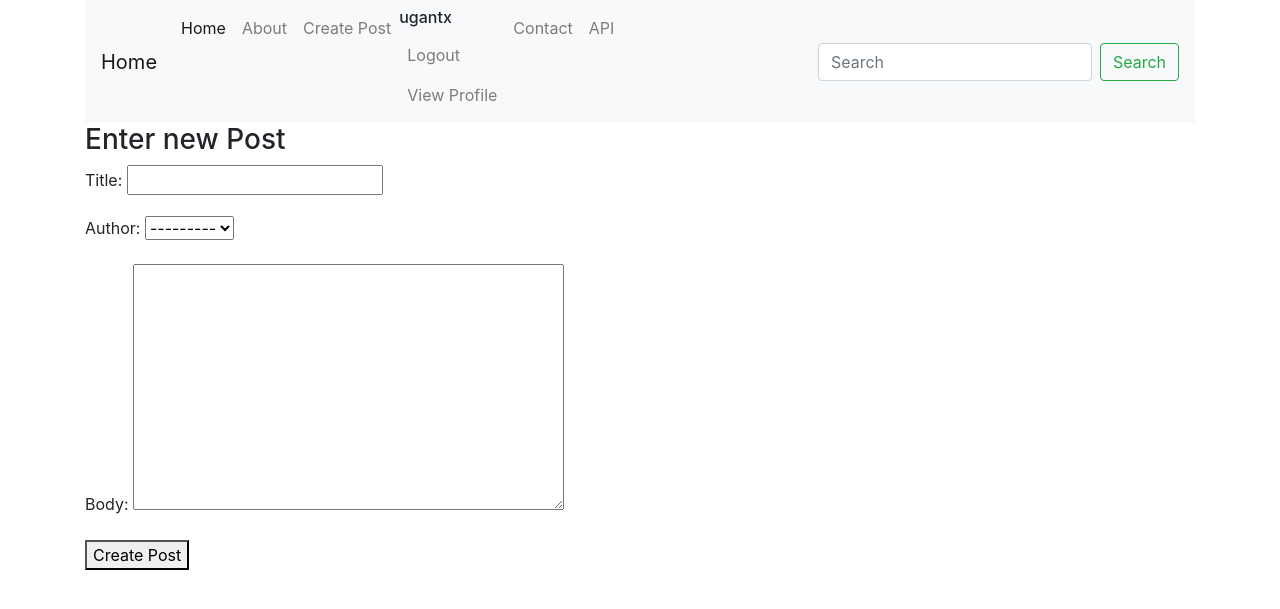
After one commit to ugant2/readjoy, a Django app: page /new_post/ in a window 1280 px wide. The commit adds this page. Shown: the top 609 px of the page. Run offline with Django 3.2, Linux system fonts and the light colour scheme; a user stored in the database is signed in; data comes from the database, SQL or seed files in the repository; both versions use the stored data as it was after the commit; some libraries are stand-ins or nearby versions.

Commit message:
login, logout, and insert new post

```diff
--- a/readjoy/blog/forms.py
+++ b/readjoy/blog/forms.py
@@ -1,8 +1,14 @@
-from django.forms import ModelForm
-from blog.models import Comment
+from django import forms
+from blog.models import Comment, Post
 
 
-class CommentForm(ModelForm):
+class CommentForm(forms.ModelForm):
     class Meta:
         model = Comment
         fields = ['name', 'email', 'comment_body']
+
+
+class PostForm(forms.ModelForm):
+    class Meta:
+        model = Post
+        fields = ['title', 'author', 'body']
--- /dev/null
+++ b/readjoy/blog/templates/blog/newPost.html
@@ -0,0 +1,13 @@
+
+
+
+{% extends 'base.html' %}
+{% block bodyBlock %}
+<h3>Enter new Post</h3>
+    <form action="" method="POST">
+        {% csrf_token %}
+        {{ form.as_p }}
+        <button type="submit">Create Post</button>
+    </form>
+
+{% endblock bodyBlock %}
--- a/readjoy/blog/urls.py
+++ b/readjoy/blog/urls.py
@@ -1,6 +1,6 @@
 
 
-from django.conf.urls import url
+from django.conf.urls import url, include
 from blog import views
 
 app_name = 'blogs'
@@ -8,5 +8,8 @@ app_name = 'blogs'
 urlpatterns = [
     url(r'^$', views.HomeListView.as_view(), name='home_pg'),
     url(r'^about/', views.AboutListView.as_view(), name='about_pg'),
+    url(r'^account/', include('django.contrib.auth.urls'), name='login'),
+    url(r'new_register/', views.register, name='register'),
+    url(r'new_post/', views.new_post, name='post_pg'),
     url(r'^detail/(?P<pk>\d+)', views.PostDetailView.as_view(), name='detail_pg'),
 ]
--- a/readjoy/blog/views.py
+++ b/readjoy/blog/views.py
@@ -1,9 +1,11 @@
+from django.contrib.auth.decorators import login_required
+from django.contrib.auth.forms import UserCreationForm
 from django.http import Http404
 from django.shortcuts import render, redirect, get_object_or_404
 from django.views.generic import ListView, DetailView
 from django.db.models import Q
 from blog.models import Post
-from blog.forms import CommentForm
+from blog.forms import CommentForm, PostForm
 
 
 class HomeListView(ListView):
@@ -23,7 +25,7 @@ class PostDetailView(DetailView):
         except:
             raise Http404
 
-        comment = one_post.post_comment.all() # based on the post get comments
+        comment = one_post.post_comment.all()  # based on the post get comments
         form_comment = CommentForm()
 
         # context
@@ -51,3 +53,32 @@ class AboutListView(ListView):
     template_name = 'blog/about.html'
     context_object_name = 'about_list'
     queryset = Post.published.all()
+
+
+# for registering users
+def register(request):
+    form = None
+    if request.method == 'POST':
+        user_form = UserCreationForm(data=request.POST)
+        if user_form.is_valid():
+            new_user = user_form.save()
+            return redirect('blogs:home_pg')
+    else:
+        form = UserCreationForm()
+    return render(request, 'blog/register.html', {'form': form})
+
+
+# for posting new post by the uer or admin
+@login_required
+def new_post(request):
+    form = None
+    if request.method == "POST":
+        new_post = PostForm(data=request.POST)
+        if new_post.is_valid():
+            post = new_post.save(commit=False)
+            post.author = request.user
+            post.save()
+            return redirect('blogs:detail_pg', pk=post.pk)
+    else:
+        form = PostForm()
+    return render(request, 'blog/newPost.html', {'form':form})
--- a/readjoy/templates/snippets/nav.html
+++ b/readjoy/templates/snippets/nav.html
@@ -14,10 +14,17 @@
                 <a class="nav-link" href="{% url 'blogs:about_pg' %}">About</a>
             </li>
             <li class="nav-item">
-                <a class="nav-link" href="#">Login</a>
+                <a class="nav-link" href="{% url 'blogs:post_pg' %}">Create Post</a>
             </li>
             <li class="nav-item">
-                <a class="nav-link" href="#">Register</a>
+                {% if user.is_authenticated %}
+                    <h6>{{ user.username }}</h6>
+                    <a class="nav-link" href="{% url 'blogs:logout' %}?next={% url 'blogs:home_pg' %}">Logout</a>
+                    <a class="nav-link" href="#">View Profile</a>
+                {% else %}
+                    <a class="navbar-link" href="{% url 'blogs:login' %}?next={{ request.path }}">Blog Login</a>
+                    <a class="nav-link" href="{% url 'blogs:register' %}">Register</a>
+                {% endif %}
             </li>
             <li class="nav-item">
                 <a class="nav-link" href="#">Contact</a>
```
Also changed, not shown: readjoy/blog/templates/blog/register.html (+6 -1 lines), readjoy/blog/templates/registration/login.html (added, +16 -0 lines), readjoy/db.sqlite3.
